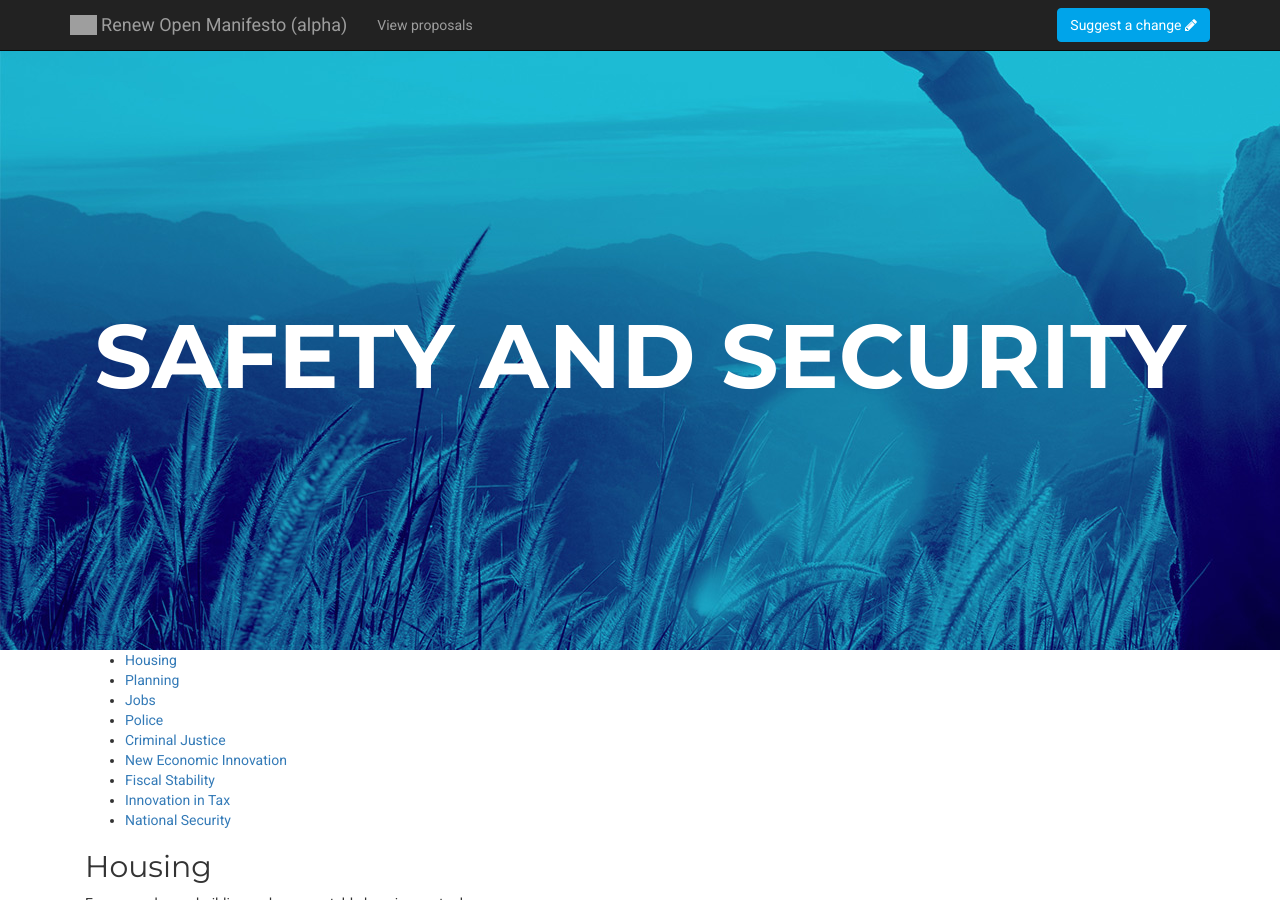
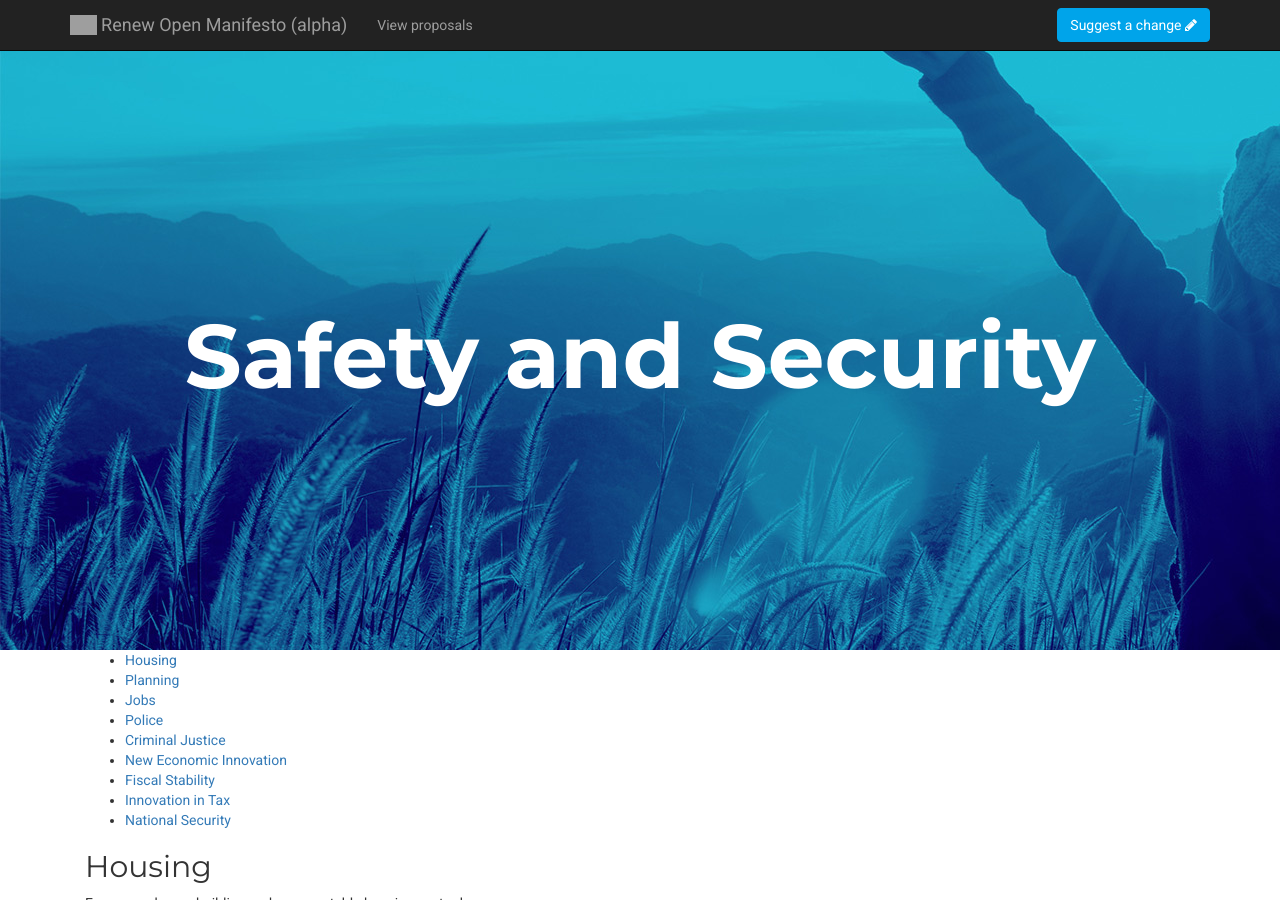
Before and after one commit to Renewparty/renew-manifesto, a Jekyll site: the page built from policies/security.md, in a window 1280 px wide and 900 px high. Built offline with Jekyll 4.4.1, drawn with Linux system fonts in a browser that asks for light colours; grey boxes are pictures that could not be loaded.

```diff
--- a/policies/security.md
+++ b/policies/security.md
@@ -1,5 +1,5 @@
 ---
-title: "SAFETY AND SECURITY"
+title: "Safety and Security"
 ---
 
 ## Housing
```
